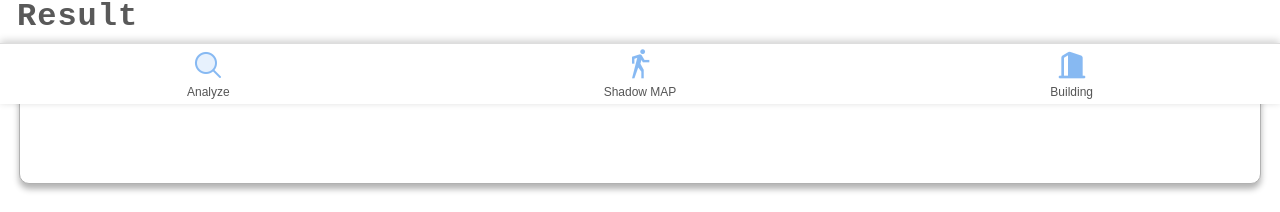
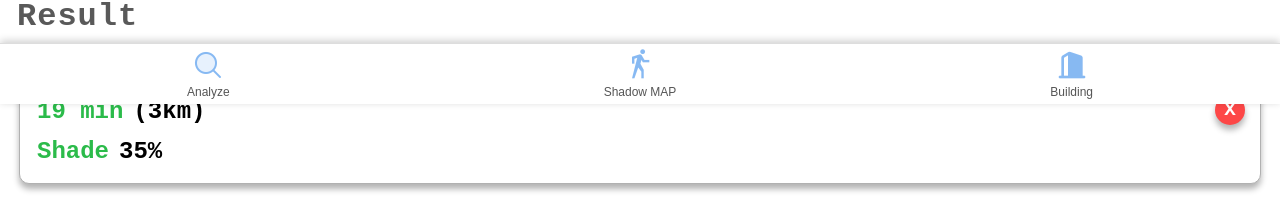
Before and after one commit to winkawin2552/ShadeSync, a React (Vite) app in the folder shadesync/: page /navigate in a window 1280 px wide. Shown: the part 696-908 px from the top of the page. Built offline with nearby package versions, Linux system fonts and the light colour scheme; grey boxes are pictures that could not be loaded.

Commit message:
2025.12.1

```diff
--- a/shadesync/src/pages/navigate.jsx
+++ b/shadesync/src/pages/navigate.jsx
@@ -2,12 +2,19 @@ import React, { useState } from "react";
 import Map from "../components/Map";
 import styles from "./navigate.module.css";
 import glass from "../assets/glass.png";
+import start from "../assets/start.png";
 
 function Navigate() {
   const [points, setPoints] = useState([]);
   const [flyToCoords, setFlyToCoords] = useState(null);
   const [userLocation, setUserLocation] = useState(null);
   const [searchValue, setSearchValue] = useState("");
+
+  const [results, setResults] = useState([
+    { id: 1, time: "19 min",dis: "(3km)", shade: "35%" },
+    { id: 2, time: "15 min",dis: "(2.5km)", shade: "10%" },
+    { id: 3, time: "20 min",dis: "(3.2km)", shade: "30%" },
+  ]);
 
   const handleClear = () => {
     setPoints([]);
@@ -36,13 +43,16 @@ function Navigate() {
   const handleSearch = (e) => {
     e.preventDefault();
     console.log("Searching for:", searchValue);
-    // Add search functionality here
   };
 
   return (
     <div style={{ width: "100%", minHeight: "1400px", backgroundColor: "#ffffffff" }}>
-      <h1 style={{color: "#595959",textAlign: "center",fontFamily: "agdasima bold, monospace",}}>Shade Navigation </h1>
-      <h5 style={{color: "#595959",textAlign: "center",fontWeight: "500",}}> Go everywhere with shade</h5>
+      <h1 style={{ color: "#595959", textAlign: "center", fontFamily: "agdasima bold, monospace" }}>
+        Shade Navigation
+      </h1>
+      <h5 style={{ color: "#595959", textAlign: "center", fontWeight: "500" }}>
+        Go everywhere with shade
+      </h5>
 
       <form onSubmit={handleSearch} className={styles.searchContainer}>
         <input
@@ -52,7 +62,7 @@ function Navigate() {
           value={searchValue}
           onChange={(e) => setSearchValue(e.target.value)}
         />
-        <img src={glass} className={styles.glass}/>
+        <img src={glass} className={styles.glass} />
       </form>
 
       <div className={styles.mapContainer}>
@@ -63,27 +73,52 @@ function Navigate() {
           userLocation={userLocation}
           onGoToLocation={handleGoToLocation}
         />
+
         <div style={{ display: "flex", gap: "10px" }}>
           <button className={styles.confirm}>
             <h4>Confirm Location</h4>
           </button>
+
           <button onClick={handleClear} className={styles.clearButton}>
             X
           </button>
         </div>
       </div>
 
-      <h1 style={{paddingTop: "100px",paddingLeft: "17px",fontFamily: 'agdasima bold, monospace', fontSize: "2rem", fontWeight: 600, color: "#595959", letterSpacing: "1px"}}>Result</h1>
+      <h1
+        style={{
+          paddingTop: "100px",
+          paddingLeft: "17px",
+          fontFamily: "agdasima bold, monospace",
+          fontSize: "2rem",
+          fontWeight: 600,
+          color: "#595959",
+          letterSpacing: "1px",
+        }}
+      >
+        Result
+      </h1>
       <div className={styles.resultcontainer}>
-        <div className={styles.result1}>
+        {results.map((item) => (
+          <div key={item.id} className={styles.result1}>
+            <div className={styles.timeContainer}>
+              <h2 style={{paddingLeft: "17px",fontFamily: "agdasima bold, monospace",color:'#2BBB4A'}}>{item.time}</h2>
+              <h2 style={{paddingLeft: "10px",fontFamily: "agdasima bold, monospace",color:'#000000ff'}}>{item.dis}</h2>
 
-        </div>
-        <div className={styles.result1}>
-
-        </div>
-        <div className={styles.result1}>
-
-        </div>
+            </div>
+            <div className={styles.shadeContainer}>
+              <h2 style={{paddingLeft: "17px",fontFamily: "agdasima bold, monospace",color:'#2BBB4A'}}>Shade</h2>
+              <h2 style={{paddingLeft: "10px",fontFamily: "agdasima bold, monospace",color:'#000000ff'}}>{item.shade}</h2>
+            </div>
+            <button className={styles.delete}>
+                X
+            </button>
+            <button class={styles.startbut}>
+              <img src={start} className={styles.start}/>
+              <span>Start</span>
+            </button>
+          </div>
+        ))}
       </div>
     </div>
   );
--- a/shadesync/src/pages/navigate.module.css
+++ b/shadesync/src/pages/navigate.module.css
@@ -71,6 +71,7 @@
 }
 
 .result1 {
+  position: relative;
   background-color: #ffffff;
   width: 100%;
   height: 105px;
@@ -97,3 +98,45 @@
 .clearButton:hover {
   background-color: #a02b2b;
 }
+
+.timeContainer {
+  display: flex;
+  position: absolute;
+}
+
+.shadeContainer {
+  display: flex;
+  position: absolute;
+  padding-Top: 40px;
+}
+
+.delete{
+  position: absolute;
+  right: 15px;
+  background-color: #FD4747;
+  color: #ffffff;
+  width : 30px;
+  height: 30px;
+  margin: 17px auto;
+  border-radius: 9999px;
+  border: none;
+  font-family: 'agdasima bold',monospace;
+  font-size: 1.2rem;
+  box-shadow: 0px 5px 6px rgba(0, 0, 0, 0.3);
+  font-weight: 700;
+}
+
+.startbut{
+  width: 30%;
+  height: 20px;
+  background-color: #398CEB;
+}
+
+.start{
+  width: 25px;
+  height : 25px;
+  position : absolute;
+  justify-content: Left;
+  padding-top: 10px;
+  padding-left: 15px;
+}
```
Also changed, not shown: shadesync/src/assets/start.png (added).
